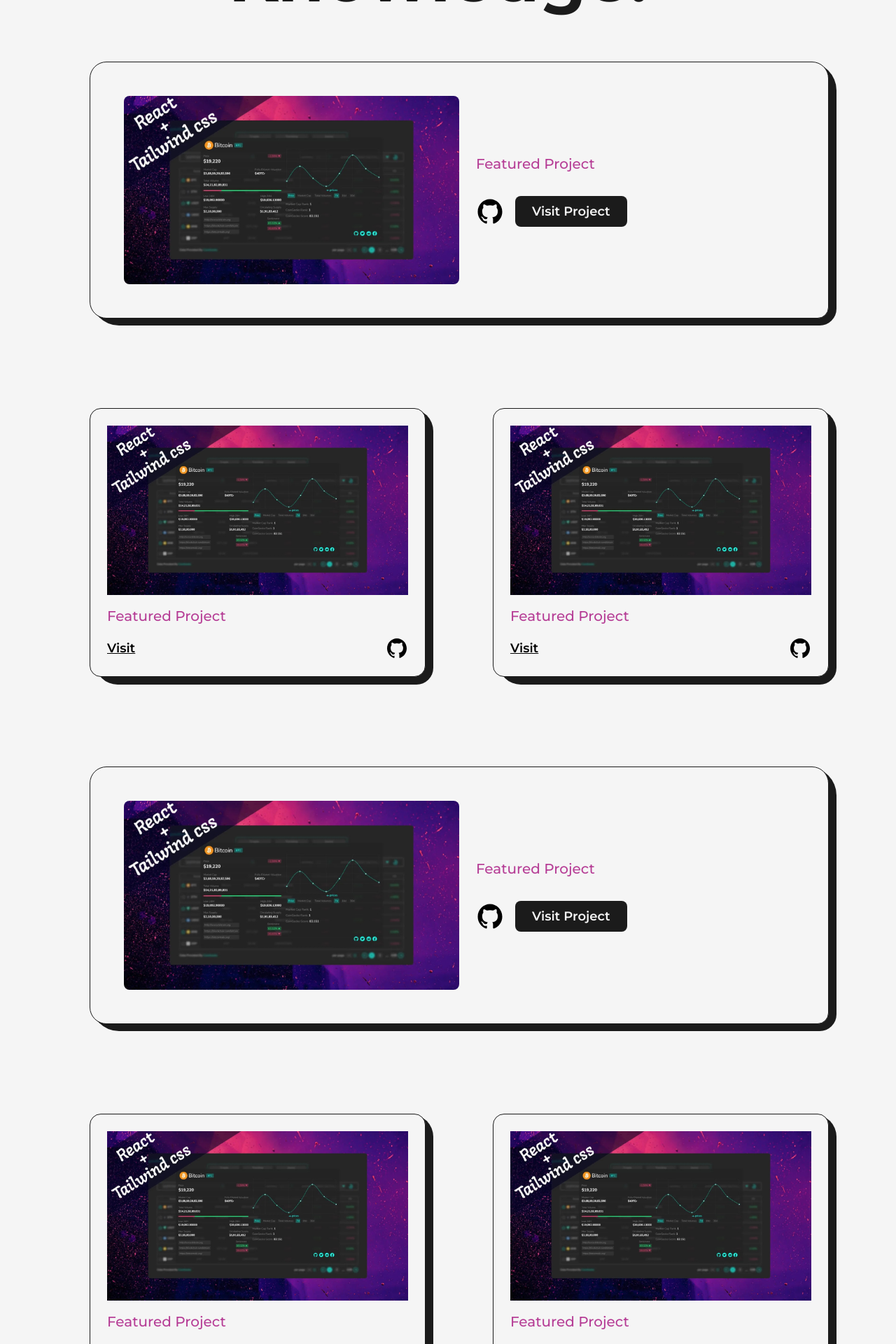
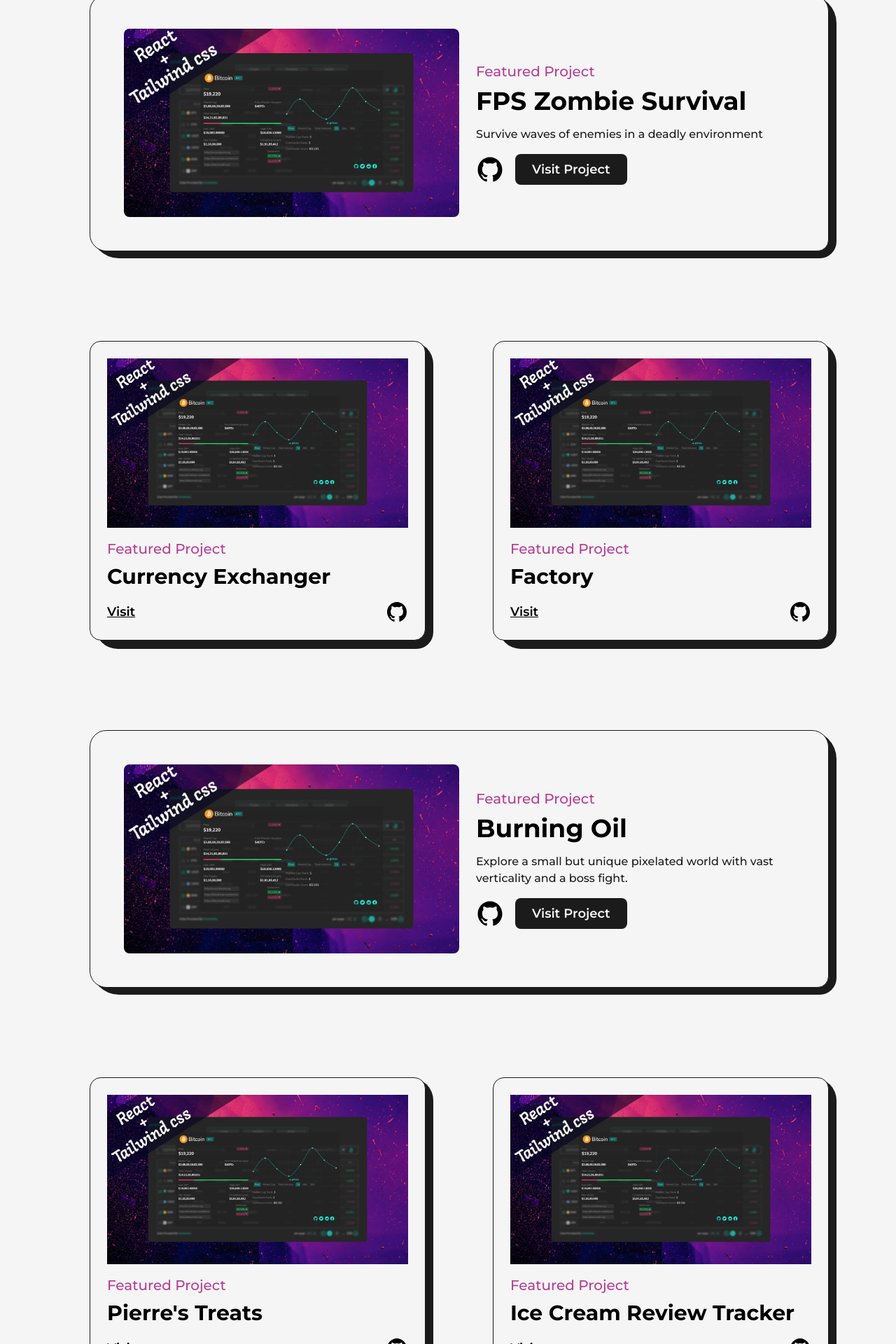
Before and after one commit to osbrown1/My-Portfolio, a Next.js app: page /projects in a window 1280 px wide. Shown: the part 440-2360 px from the top of the page at 70% size. Built offline with nearby package versions, Linux system fonts and the light colour scheme.

Commit message:
updating projects

```diff
--- a/src/pages/about.js
+++ b/src/pages/about.js
@@ -47,7 +47,7 @@ const about = () => {
     <TransitionEffect />
     <main className='flex w-full flex-col items-center justify-center dark:text-light'>
       <Layout className='pt-16'>
-      <AnimatedText text="Passion Fuels Purpose!" className='mb-16'/>
+      <AnimatedText text="A bit about Me!" className='mb-16'/>
       <div className='grid w-full grid-cols-8 gap-16'>
         <div className='col-span-3 flex flex-col items-start justify-start'>
           <h2 className='mb-4 text-lg font-bold uppercase text-dark/75 dark:text-light/75'>About Me</h2>
--- a/src/pages/projects.js
+++ b/src/pages/projects.js
@@ -100,16 +100,16 @@ const projects = () => {
     <TransitionEffect />
     <main className='w-full mb-16 flex flex-col items-center justify-center dark:text-light'>
       <Layout className='pt-16'>
-      <AnimatedText text="Imagination Trumps Knowledge!"
+      <AnimatedText text="Take a Look at my Projects!"
       className='mb-16'
       />
 
         <div className='grid grid-cols-12 gap-24 gap-y-32'>
             <div className='col-span-12'>
               <FeaturedProject
-              title=""
+              title="FPS Zombie Survival"
               img={project1}
-              summary=""
+              summary="Survive waves of enemies in a deadly environment"
               link="/"
               github="/"
               type="Featured Project"
@@ -119,11 +119,11 @@ const projects = () => {
             </div>
             <div className='col-span-6'>
             <Project
-              title=""
+              title="Currency Exchanger"
               img={project1}
               summary=""
               link="/"
-              github="/"
+              github="https://github.com/osbrown1/Currency-Exchanger"
               type="Featured Project"
               />
 
@@ -131,41 +131,41 @@ const projects = () => {
             </div>
             <div className='col-span-6'>
             <Project
-              title=""
+              title="Factory"
               img={project1}
               summary=""
               link="/"
-              github="/"
+              github="https://github.com/osbrown1/Dr.-Sillystringz-s-Factory"
               type="Featured Project"
               />
             </div>
             <div className='col-span-12'>
             <FeaturedProject
-              title=""
+              title="Burning Oil"
               img={project1}
-              summary=""
-              link="/"
-              github="/"
+              summary="Explore a small but unique pixelated world with vast verticality and a boss fight."
+              link="https://play.unity.com/mg/other/webgl-builds-338664"
+              github="https://github.com/osbrown1/BurningOilV2"
               type="Featured Project"
               />
             </div>
             <div className='col-span-6'>
             <Project
-              title=""
+              title="Pierre's Treats"
               img={project1}
               summary=""
               link="/"
-              github="/"
+              github="https://github.com/osbrown1/PierreTreats"
               type="Featured Project"
               />
             </div>
             <div className='col-span-6'>
             <Project
-              title=""
+              title="Ice Cream Review Tracker"
               img={project1}
               summary=""
               link="/"
-              github="/"
+              github="https://github.com/osbrown1/LocalBusinessInventoryTracker"
               type="Featured Project"
               />
             </div>
```
